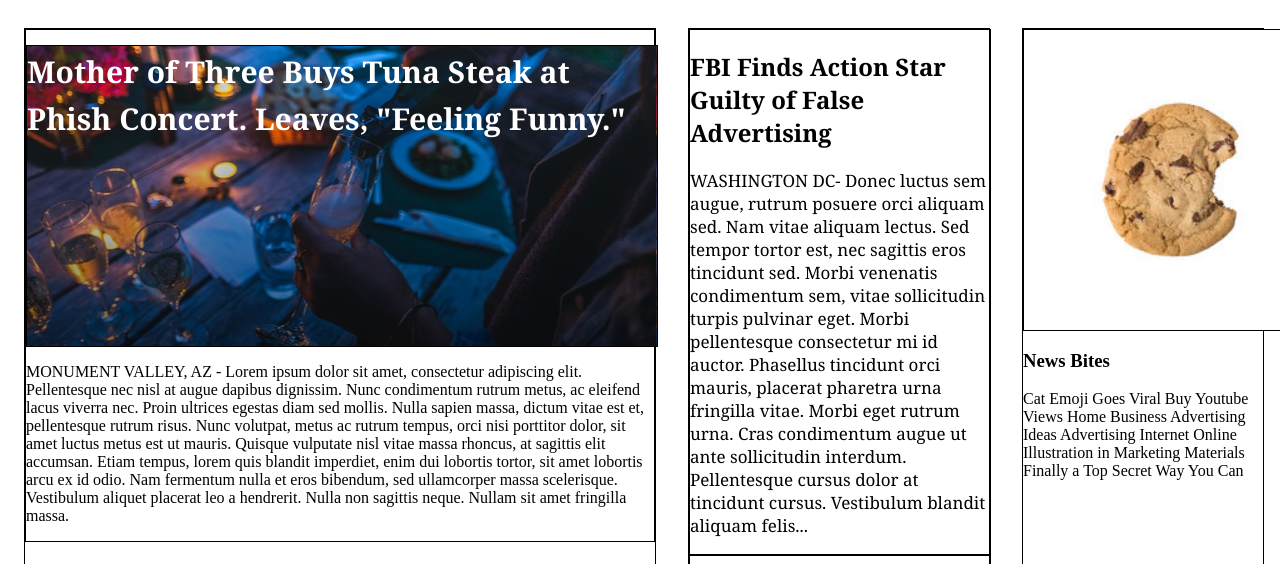
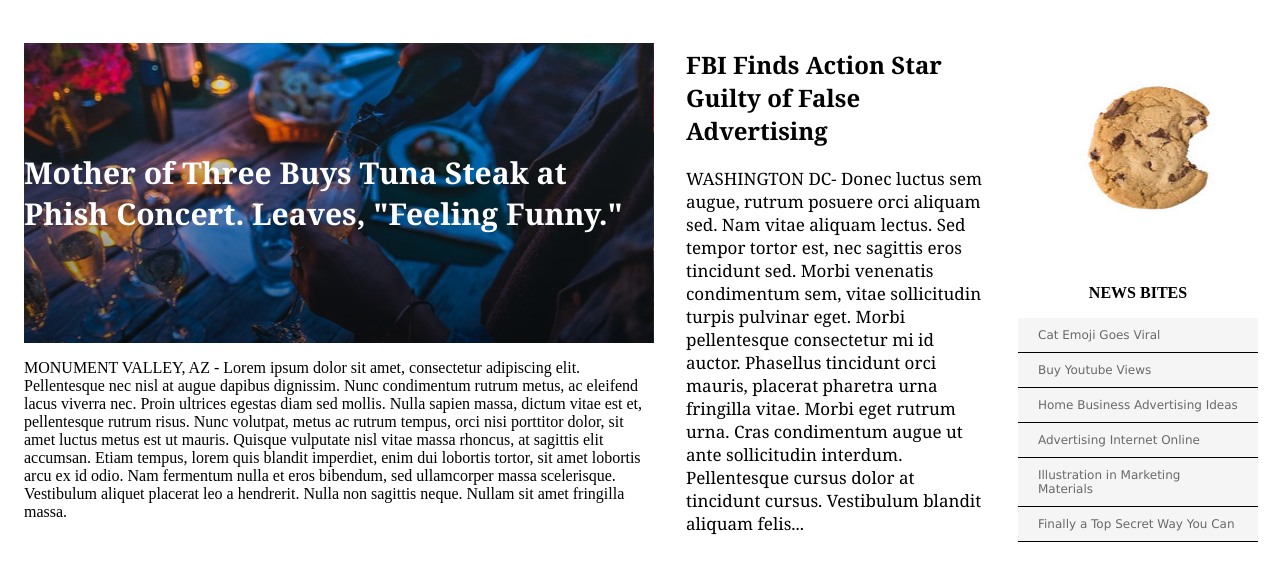
Before and after one commit to btjennings/my_times, a plain HTML site: page index.html in a window 1280 px wide. Shown: the part 96-660 px from the top of the page. Drawn offline with Linux system fonts and the light colour scheme.

Commit message:
Update layout and remove border boxes.

```diff
--- a/index.html
+++ b/index.html
@@ -24,7 +24,7 @@
         <!--Begin First Column -->
         <div class="column large">
           <div class="main-story">
-            <div class="party image">
+            <div class="image">
               <span>Mother of Three Buys Tuna Steak at Phish Concert. Leaves, "Feeling Funny."</span>
             </div>
               <p class="text">MONUMENT VALLEY, AZ - Lorem ipsum dolor sit amet, consectetur adipiscing elit. Pellentesque nec nisl at augue dapibus dignissim. Nunc condimentum rutrum metus, ac eleifend lacus viverra nec. Proin ultrices egestas diam sed mollis. Nulla sapien massa, dictum vitae est et, pellentesque rutrum risus. Nunc volutpat, metus ac rutrum tempus, orci nisi porttitor dolor, sit amet luctus metus est ut mauris. Quisque vulputate nisl vitae massa rhoncus, at sagittis elit accumsan. Etiam tempus, lorem quis blandit imperdiet, enim dui lobortis tortor, sit amet lobortis arcu ex id odio. Nam fermentum nulla et eros bibendum, sed ullamcorper massa scelerisque. Vestibulum aliquet placerat leo a hendrerit. Nulla non sagittis neque. Nullam sit amet fringilla massa.</p>
@@ -73,7 +73,7 @@
             <img class="cookie" src="./resources/images/cookie.png" alt="Cookie Bite"/>
           </div>
           <div class="News Bites">
-            <h3>News Bites</h3>
+            <h3>NEWS BITES</h3>
             <span class="bite">Cat Emoji Goes Viral</span>
             <span class="bite">Buy Youtube Views</span>
             <span class="bite">Home Business Advertising Ideas</span>
--- a/resources/style.css
+++ b/resources/style.css
@@ -47,6 +47,7 @@ article {
 .column.large {
   width: 630px;
   justify-content: space-between;
+
 }
 
 .column.medium {
@@ -61,16 +62,7 @@ article {
   display: flex;
   flex-direction: column;
   margin-right: 32px;
-  border: 1px solid black;
-}
-
-.main-story,
-.stories,
-.story,
-.image,
-.news.bites {
-  border: 1px solid black;
-}
+  }
 
 .main-story .image {
   background-image: url(../resources/images/party.png);
@@ -103,6 +95,7 @@ article {
    font-weight: bold;
    font-size: 30px;
    color: white;
+   margin: 50px auto;
 
 }
 
@@ -110,6 +103,10 @@ article {
   height: 300px;
   margin-top: 15px;
   text-align: center;
+  display: flex;
+  flex-direction: column;
+  justify-content: center;
+
 }
 
 .stories {
@@ -121,3 +118,24 @@ article {
 h2 {
   font-size: 24px
 }
+
+h3 {
+  font-size: 16px;
+  font-weight: bold;
+  text-align: center;
+  text-decoration:
+}
+.bite {
+  display: block;
+  font-size: 12px;
+  background-color: WhiteSmoke;
+  font-family: Verdana;
+  color: DimGray;
+  padding: 10px 20px;
+  border-bottom: 1px solid black;
+}
+
+.cookie {
+  margin-right: 32px;
+  height: 240px;
+}
```
